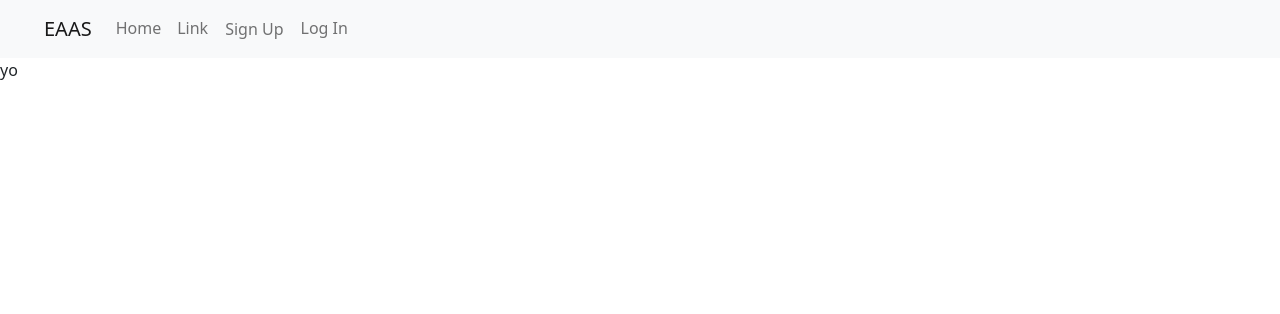
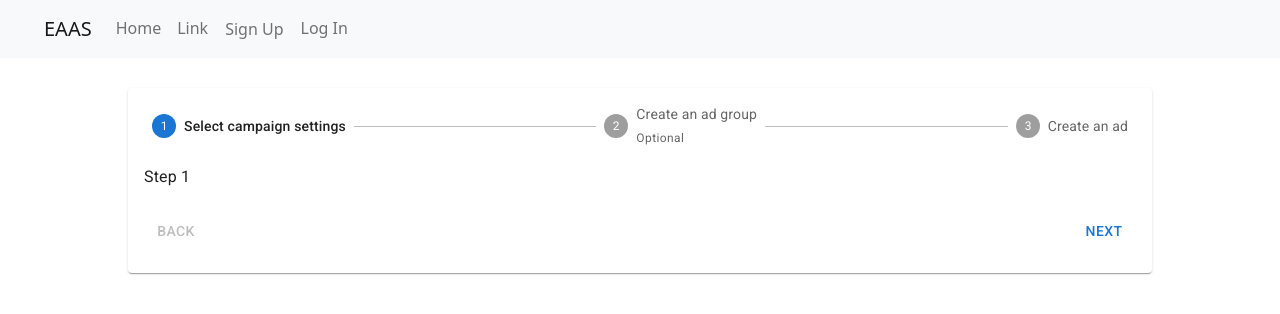
Before and after one commit to gcd-cloud-research/eaas_front, a React (Create React App) app: page / in a window 1280 px wide. Shown: the top 314 px of the page. Built offline with nearby package versions, Linux system fonts and the light colour scheme; no server answers.

Commit message:
Set up form with stepper

```diff
--- a/package.json
+++ b/package.json
@@ -4,6 +4,11 @@
   "private": true,
   "dependencies": {
     "@auth0/auth0-react": "^1.8.0",
+    "@emotion/react": "^11.4.1",
+    "@emotion/styled": "^11.3.0",
+    "@fontsource/roboto": "^4.5.1",
+    "@mui/icons-material": "^5.0.1",
+    "@mui/material": "^5.0.2",
     "@testing-library/jest-dom": "^5.14.1",
     "@testing-library/react": "^11.2.7",
     "@testing-library/user-event": "^12.8.3",
--- a/src/App.css
+++ b/src/App.css
@@ -24,10 +24,19 @@
   color: white;
 }
 
+.App-CenteredContainer {
+  display: flex;
+  align-items: center;
+  justify-content: center;
+}
+
 .App-link {
   color: #61dafb;
 }
 
+.App-Card {
+  margin-top: 30px;
+}
 @keyframes App-logo-spin {
   from {
     transform: rotate(0deg);
--- a/src/App.js
+++ b/src/App.js
@@ -1,4 +1,8 @@
 import './App.css';
+import '@fontsource/roboto/300.css';
+import '@fontsource/roboto/400.css';
+import '@fontsource/roboto/500.css';
+import '@fontsource/roboto/700.css';
 import { Switch, Route } from "react-router-dom";
 
 import 'bootstrap/dist/css/bootstrap.min.css';
--- a/src/components/Home/index.js
+++ b/src/components/Home/index.js
@@ -1,9 +1,10 @@
 import React from "react";
+import NewTaskForm from "../NewTaskForm";
 
 const Home = () => {
     return (
-        "yo"
+        <NewTaskForm/>
     )
-}
+};
 
 export default Home;
--- /dev/null
+++ b/src/components/NewTaskForm/index.js
@@ -0,0 +1,122 @@
+import * as React from 'react';
+import Box from '@mui/material/Box';
+import Stepper from '@mui/material/Stepper';
+import Step from '@mui/material/Step';
+import StepLabel from '@mui/material/StepLabel';
+import Button from '@mui/material/Button';
+import Typography from '@mui/material/Typography';
+import CardContent from '@mui/material/CardContent';
+import Card from '@mui/material/Card';
+
+
+const steps = ['Select campaign settings', 'Create an ad group', 'Create an ad'];
+
+export default function NewTaskForm() {
+    const [activeStep, setActiveStep] = React.useState(0);
+    const [skipped, setSkipped] = React.useState(new Set());
+
+    const isStepOptional = (step) => {
+        return step === 1;
+    };
+
+    const isStepSkipped = (step) => {
+        return skipped.has(step);
+    };
+
+    const handleNext = () => {
+        let newSkipped = skipped;
+        if (isStepSkipped(activeStep)) {
+            newSkipped = new Set(newSkipped.values());
+            newSkipped.delete(activeStep);
+        }
+
+        setActiveStep((prevActiveStep) => prevActiveStep + 1);
+        setSkipped(newSkipped);
+    };
+
+    const handleBack = () => {
+        setActiveStep((prevActiveStep) => prevActiveStep - 1);
+    };
+
+    const handleSkip = () => {
+        if (!isStepOptional(activeStep)) {
+            // You probably want to guard against something like this,
+            // it should never occur unless someone's actively trying to break something.
+            throw new Error("You can't skip a step that isn't optional.");
+        }
+
+        setActiveStep((prevActiveStep) => prevActiveStep + 1);
+        setSkipped((prevSkipped) => {
+            const newSkipped = new Set(prevSkipped.values());
+            newSkipped.add(activeStep);
+            return newSkipped;
+        });
+    };
+
+    const handleReset = () => {
+        setActiveStep(0);
+    };
+
+    return (
+        <div className="App-CenteredContainer">
+        <Card sx={{ width: '80%' }} className="App-Card" >
+        <CardContent className="">
+            <Stepper activeStep={activeStep}>
+                {steps.map((label, index) => {
+                    const stepProps = {};
+                    const labelProps = {};
+                    if (isStepOptional(index)) {
+                        labelProps.optional = (
+                            <Typography variant="caption">Optional</Typography>
+                        );
+                    }
+                    if (isStepSkipped(index)) {
+                        stepProps.completed = false;
+                    }
+                    return (
+                        <Step key={label} {...stepProps}>
+                            <StepLabel {...labelProps}>{label}</StepLabel>
+                        </Step>
+                    );
+                })}
+            </Stepper>
+            {activeStep === steps.length ? (
+                <React.Fragment>
+                    <Typography sx={{ mt: 2, mb: 1 }}>
+                        All steps completed - you&apos;re finished
+                    </Typography>
+                    <Box sx={{ display: 'flex', flexDirection: 'row', pt: 2 }}>
+                        <Box sx={{ flex: '1 1 auto' }} />
+                        <Button onClick={handleReset}>Reset</Button>
+                    </Box>
+                </React.Fragment>
+            ) : (
+                <React.Fragment>
+                    <Typography sx={{ mt: 2, mb: 1 }}>Step {activeStep + 1}</Typography>
+                    <Box sx={{ display: 'flex', flexDirection: 'row', pt: 2 }}>
+                        <Button
+                            color="inherit"
+                            disabled={activeStep === 0}
+                            onClick={handleBack}
+                            sx={{ mr: 1 }}
+                        >
+                            Back
+                        </Button>
+                        <Box sx={{ flex: '1 1 auto' }} />
+                        {isStepOptional(activeStep) && (
+                            <Button color="inherit" onClick={handleSkip} sx={{ mr: 1 }}>
+                                Skip
+                            </Button>
+                        )}
+
+                        <Button onClick={handleNext}>
+                            {activeStep === steps.length - 1 ? 'Finish' : 'Next'}
+                        </Button>
+                    </Box>
+                </React.Fragment>
+            )}
+        </CardContent>
+        </Card>
+        </div>
+    );
+}
```
Also changed, not shown: 1 other file (tests, documents, lock files or other folders).
